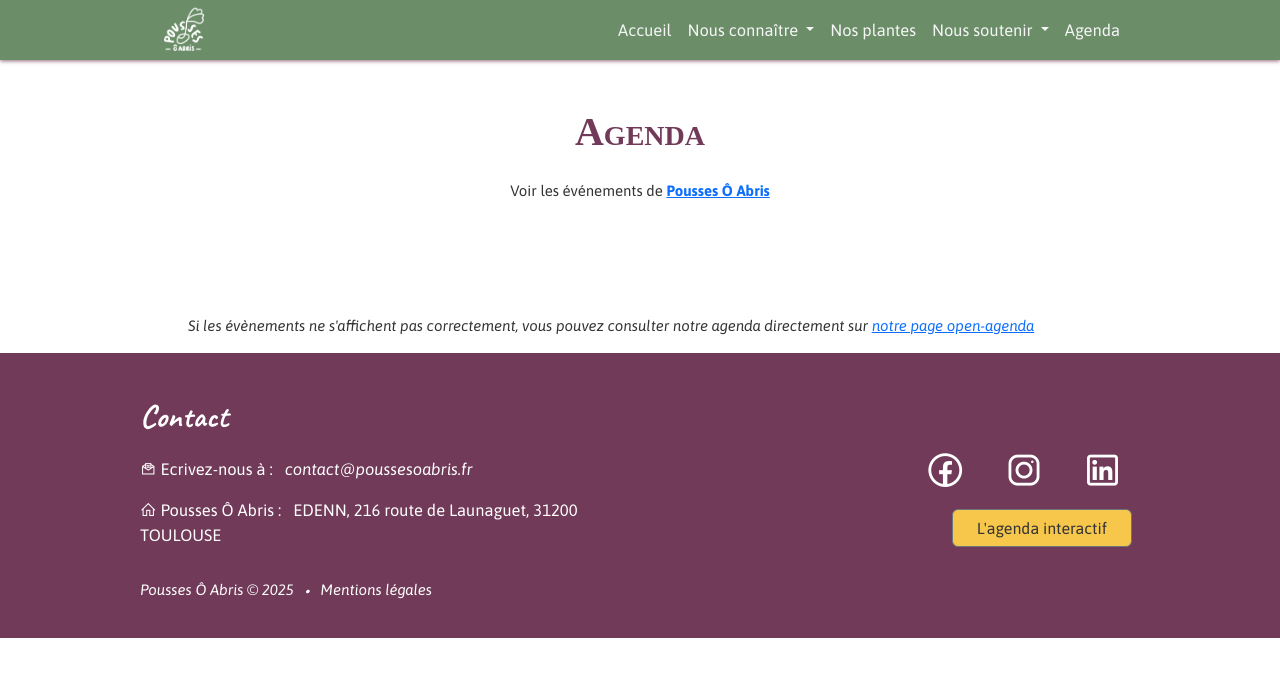
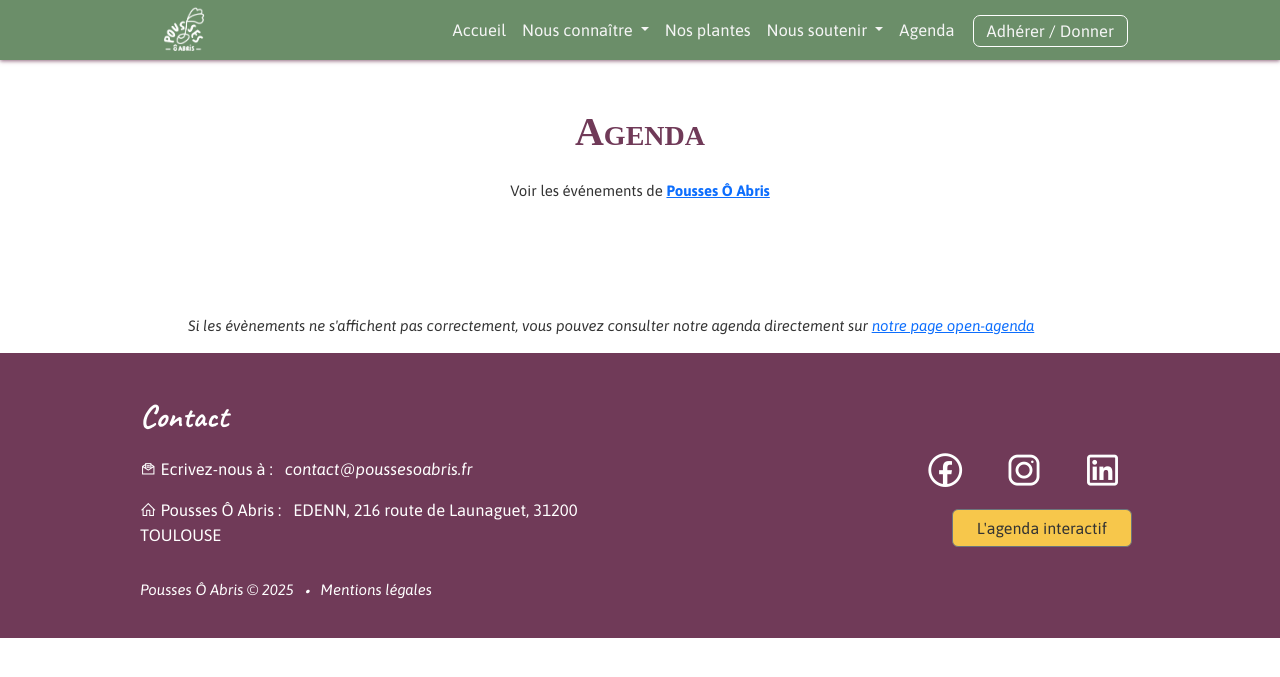
Before and after one commit to poussesoabris/poussesoabris.github.io, a Jekyll site: the page built from pages/agenda/index.html, in a window 1280 px wide. Shown: the top 677 px of the page. Built offline with Jekyll 4.4.1, drawn with Linux system fonts in a browser that asks for light colours; some web fonts are replaced; comment, search, counter and statistics services are not loaded.

Commit message:
add menu btn

```diff
--- a/_includes/header_page_v2025.html
+++ b/_includes/header_page_v2025.html
@@ -40,6 +40,11 @@
                 <li class="nav-item">
                     <a class="nav-link" href="/agenda">Agenda</a>
                 </li>
+                <li class="nav-item">
+                    <div class="menu-btn">
+                        <a href="https://www.helloasso.com/associations/pousses-o-abris/adhesions/adhesion-pousses-o-abris-2026" target="_blank" class="nav-link pe-1">Adhérer</a>/<a href="https://www.helloasso.com/associations/pousses-o-abris/formulaires/1" target="_blank" class="nav-link ps-1">Donner</a>
+                    </div>
+                </li>
             </ul>
     </div>
       </nav>
--- a/assets/css/styles.css
+++ b/assets/css/styles.css
@@ -115,6 +115,27 @@
     color: white;
     text-decoration: underline;
 }
+.menu-btn{
+  height: 32px;
+  display: flex;
+  justify-content: center;
+  align-items: center;
+  padding: 0 5px;
+  margin-top: 5.5px;
+  margin-left: 10px;
+  border: 1px solid white;
+  border-radius: 7px;
+  color: white;
+}
+.menu-btn:hover{
+    border: 1px solid #537252;
+    color: #6b8e69;
+    background-color: white;
+}
+.menu-btn:hover .nav-link{
+    color: #6b8e69;
+}
+
 
 .text-green{
     color: #6b8e69;
```
